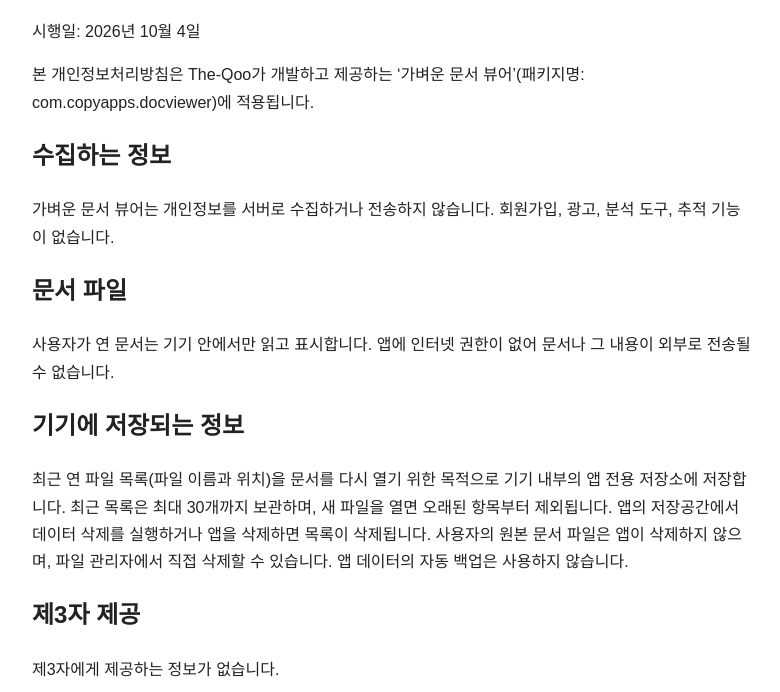
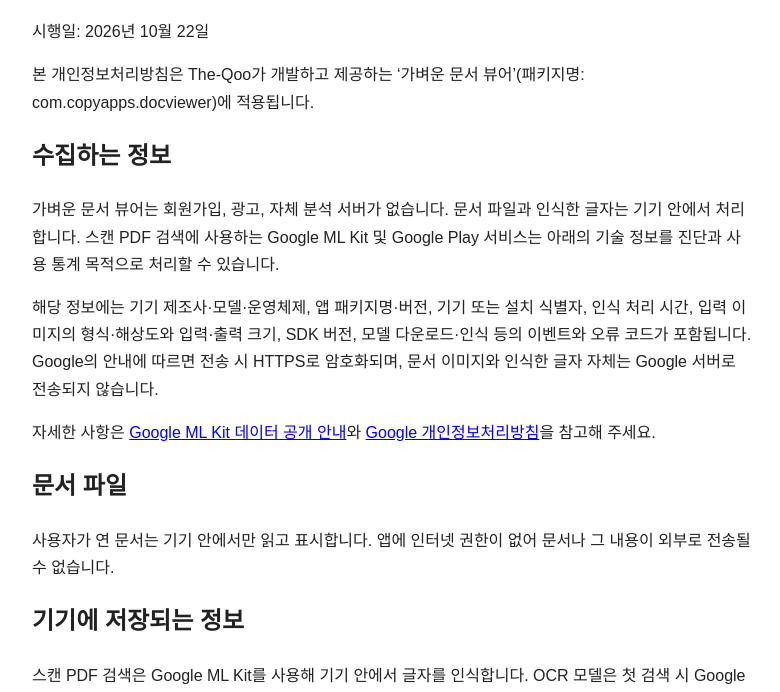
Before and after one commit to yeongjo/app-policies, a plain HTML site: page docviewer/privacy.html in a window 1280 px wide. Shown: the part 95-787 px from the top of the page, without its empty margins (248-1028 px from the left). Drawn offline with Linux system fonts and the light colour scheme.

Commit message:
Update docviewer privacy policy for on-device OCR

```diff
--- a/docviewer/privacy.html
+++ b/docviewer/privacy.html
@@ -8,20 +8,23 @@
 </head>
 <body>
 <h1>가벼운 문서 뷰어 개인정보처리방침</h1>
-<p>시행일: 2026년 10월 4일</p>
+<p>시행일: 2026년 10월 22일</p>
 <p>본 개인정보처리방침은 The-Qoo가 개발하고 제공하는 ‘가벼운 문서 뷰어’(패키지명: com.copyapps.docviewer)에 적용됩니다.</p>
 
 <h2>수집하는 정보</h2>
-<p>가벼운 문서 뷰어는 개인정보를 서버로 수집하거나 전송하지 않습니다. 회원가입, 광고, 분석 도구, 추적 기능이 없습니다.</p>
+<p>가벼운 문서 뷰어는 회원가입, 광고, 자체 분석 서버가 없습니다. 문서 파일과 인식한 글자는 기기 안에서 처리합니다. 스캔 PDF 검색에 사용하는 Google ML Kit 및 Google Play 서비스는 아래의 기술 정보를 진단과 사용 통계 목적으로 처리할 수 있습니다.</p>
+<p>해당 정보에는 기기 제조사·모델·운영체제, 앱 패키지명·버전, 기기 또는 설치 식별자, 인식 처리 시간, 입력 이미지의 형식·해상도와 입력·출력 크기, SDK 버전, 모델 다운로드·인식 등의 이벤트와 오류 코드가 포함됩니다. Google의 안내에 따르면 전송 시 HTTPS로 암호화되며, 문서 이미지와 인식한 글자 자체는 Google 서버로 전송되지 않습니다.</p>
+<p>자세한 사항은 <a href="https://developers.google.com/ml-kit/android-data-disclosure">Google ML Kit 데이터 공개 안내</a>와 <a href="https://policies.google.com/privacy">Google 개인정보처리방침</a>을 참고해 주세요.</p>
 
 <h2>문서 파일</h2>
 <p>사용자가 연 문서는 기기 안에서만 읽고 표시합니다. 앱에 인터넷 권한이 없어 문서나 그 내용이 외부로 전송될 수 없습니다.</p>
 
 <h2>기기에 저장되는 정보</h2>
+<p>스캔 PDF 검색은 Google ML Kit를 사용해 기기 안에서 글자를 인식합니다. OCR 모델은 첫 검색 시 Google Play 서비스를 통해 다운로드되며 인터넷 연결이 필요할 수 있습니다. 문서와 인식한 글자는 서버로 전송하지 않으며, 검색용 이미지는 처리 후 메모리에서 해제합니다.</p>
 <p>최근 연 파일 목록(파일 이름과 위치)을 문서를 다시 열기 위한 목적으로 기기 내부의 앱 전용 저장소에 저장합니다. 최근 목록은 최대 30개까지 보관하며, 새 파일을 열면 오래된 항목부터 제외됩니다. 앱의 저장공간에서 데이터 삭제를 실행하거나 앱을 삭제하면 목록이 삭제됩니다. 사용자의 원본 문서 파일은 앱이 삭제하지 않으며, 파일 관리자에서 직접 삭제할 수 있습니다. 앱 데이터의 자동 백업은 사용하지 않습니다.</p>
 
 <h2>제3자 제공</h2>
-<p>제3자에게 제공하는 정보가 없습니다.</p>
+<p>문서 파일과 인식한 글자는 제3자에게 제공하지 않습니다. OCR 및 모델 제공에 사용하는 Google 서비스의 기술 정보 처리는 위의 수집하는 정보 항목과 Google의 개인정보처리방침에 따릅니다.</p>
 
 <h2>문의</h2>
 <p>개발자 및 개인정보 문의 담당: The-Qoo</p>
```
